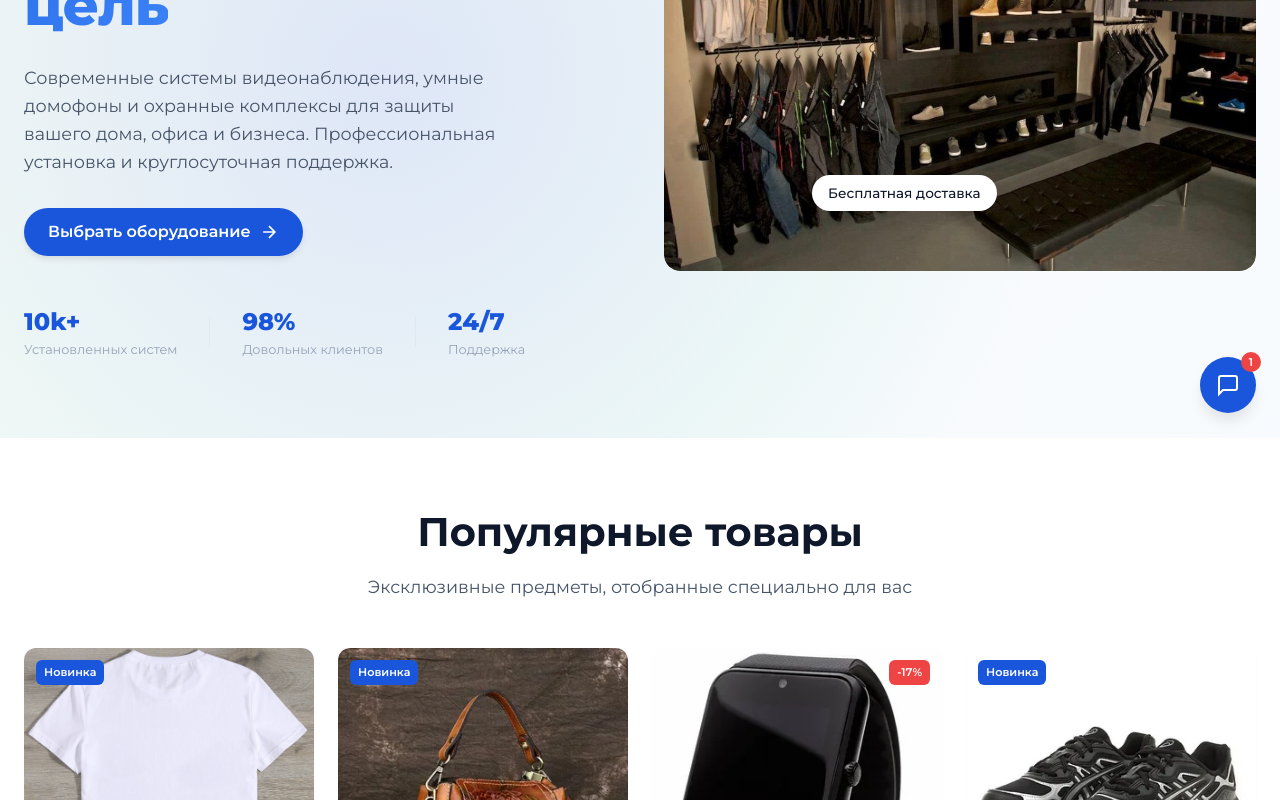
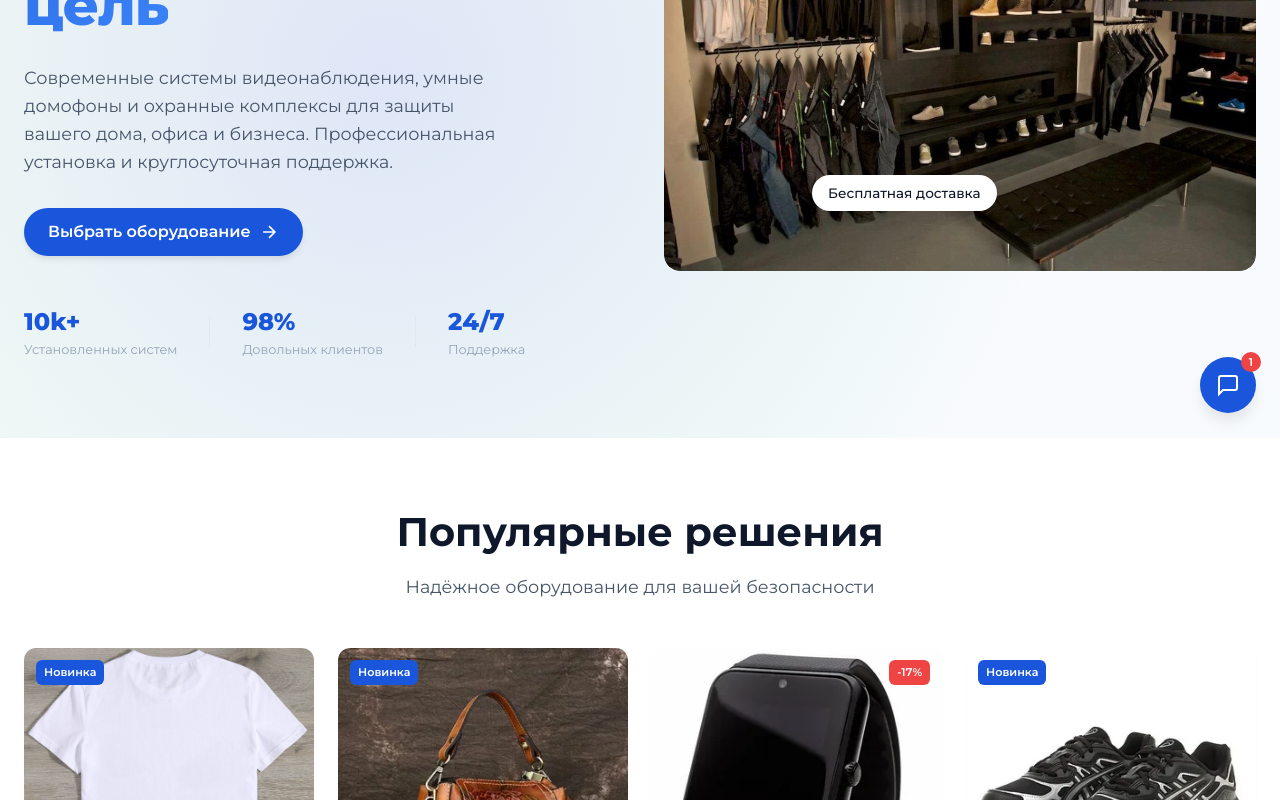
Before and after one commit to k3ssL/webex, a React (Vite) app: page /#/ in a window 1280 px wide. Shown: the part 363-1163 px from the top of the page. Built offline with nearby package versions, Linux system fonts and the light colour scheme.

Commit message:
change text home featured

```diff
--- a/src/pages/Home/Home.jsx
+++ b/src/pages/Home/Home.jsx
@@ -72,9 +72,9 @@ const Home = () => {
             <section className={styles.featured}>
                 <div className="container">
                     <div className={styles.section_header}>
-                        <h2 className={styles.section_title}>Популярные товары</h2>
+                        <h2 className={styles.section_title}>Популярные решения</h2>
                         <p className={styles.section_subtitle}>
-                            Эксклюзивные предметы, отобранные специально для вас
+                            Надёжное оборудование для вашей безопасности
                         </p>
                     </div>
 
```
